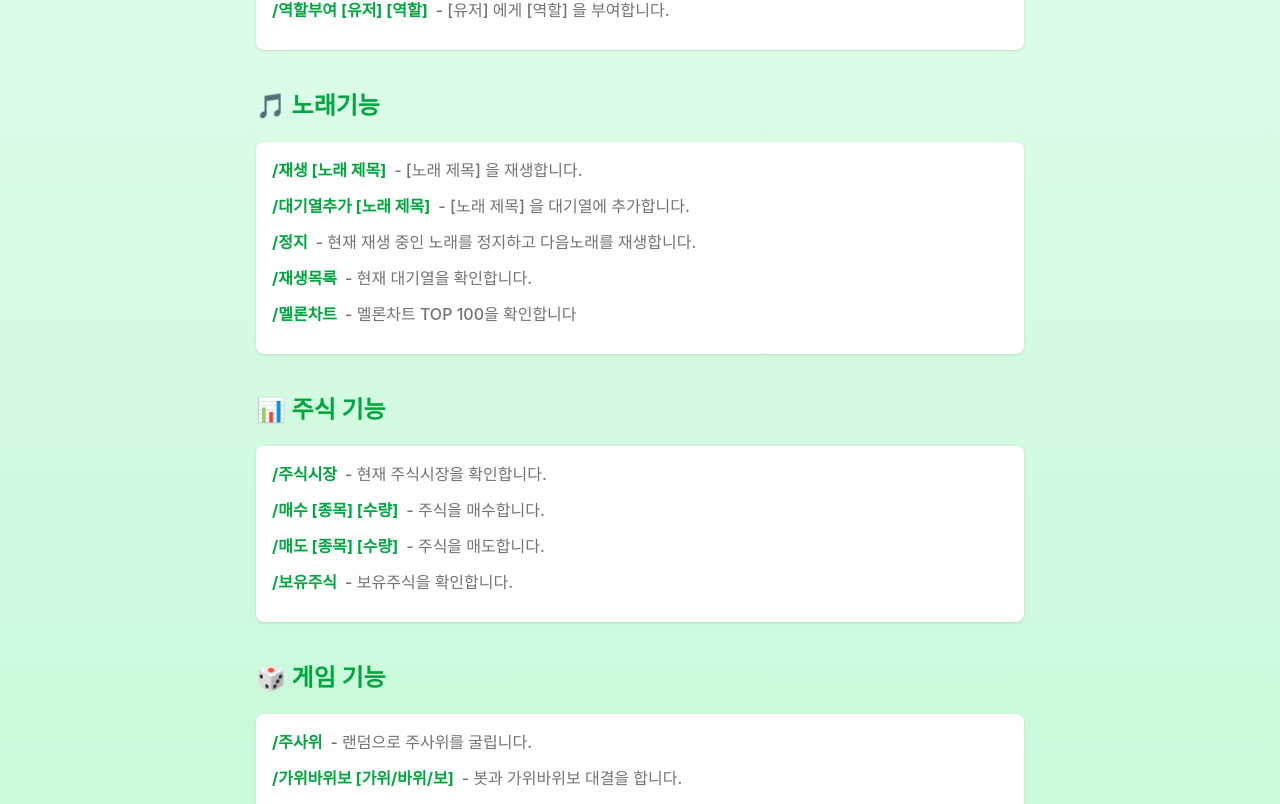
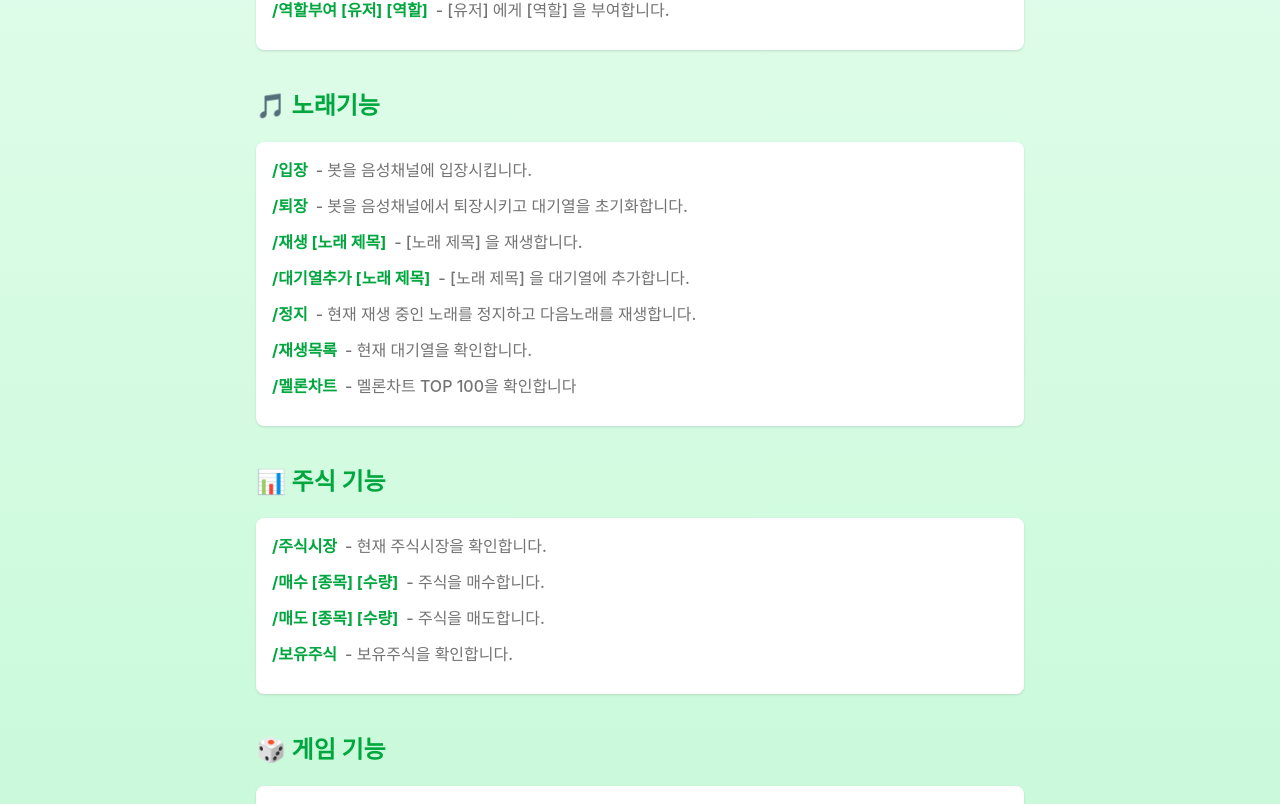
Before and after one commit to corche/adminBot, a React (Vite) app: page /help in a window 1280 px wide. Shown: the part 1214-2018 px from the top of the page. Built offline with nearby package versions, Linux system fonts and the light colour scheme; a web font is replaced by a local one.

Commit message:
입장퇴장 추가가

```diff
--- a/src/Help.tsx
+++ b/src/Help.tsx
@@ -80,6 +80,8 @@ export default function Help() {
             </div>
             <div className="bg-white bg-opacity-70 p-4 rounded-lg shadow-sm">
               {[
+                { command: "/입장", description: "봇을 음성채널에 입장시킵니다." },
+                { command: "/퇴장", description: "봇을 음성채널에서 퇴장시키고 대기열을 초기화합니다." },
                 { command: "/재생 [노래 제목]", description: "[노래 제목] 을 재생합니다." },
                 { command: "/대기열추가 [노래 제목]", description: "[노래 제목] 을 대기열에 추가합니다." },
                 { command: "/정지", description: "현재 재생 중인 노래를 정지하고 다음노래를 재생합니다." },
```
